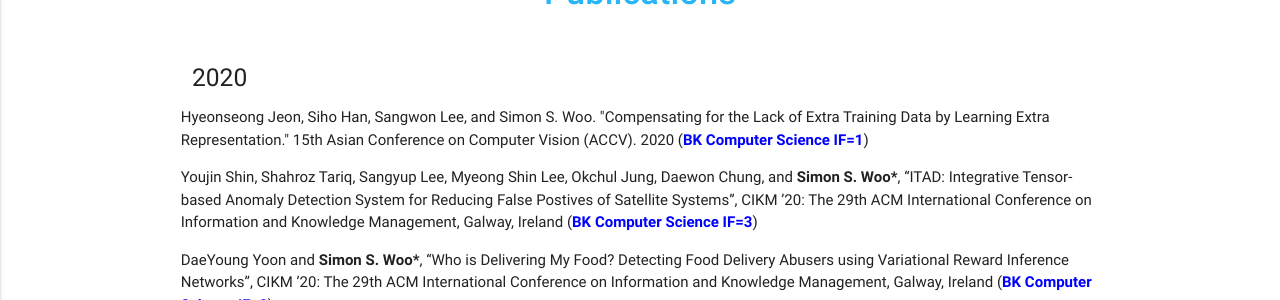
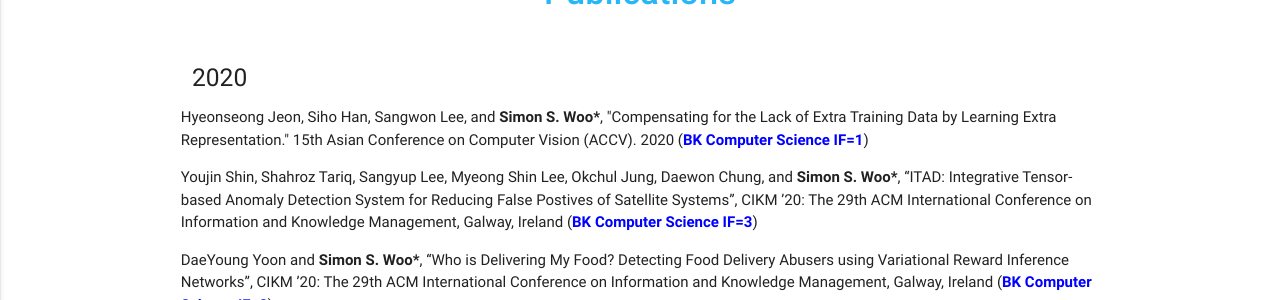
Before and after one commit to Yurim990507/DASH-Lab.github.io, a Jekyll site: the page built from example2.md, in a window 1280 px wide and 900 px high. Shown: the part 122-422 px from the top of the window. Built offline with Jekyll 4.4.1, drawn with Linux system fonts in a browser that asks for light colours.

Commit message:
Update example2.md

```diff
--- a/example2.md
+++ b/example2.md
@@ -10,7 +10,7 @@ permalink: /Publications/
     <h5>2020</h5>
     <div class="row">
 
-<p> Hyeonseong Jeon, Siho Han, Sangwon Lee, and Simon S. Woo. "Compensating for the Lack of Extra Training Data by Learning Extra Representation." 15th Asian Conference on Computer Vision (ACCV). 2020  (<b><font color='blue'>BK Computer Science IF=1</font></b>)</p>
+<p> Hyeonseong Jeon, Siho Han, Sangwon Lee, and <b>Simon S. Woo*</b>, "Compensating for the Lack of Extra Training Data by Learning Extra Representation." 15th Asian Conference on Computer Vision (ACCV). 2020  (<b><font color='blue'>BK Computer Science IF=1</font></b>)</p>
 
 <p> Youjin Shin, Shahroz Tariq, Sangyup Lee, Myeong Shin Lee, Okchul Jung, Daewon Chung, and <b>Simon S. Woo*</b>, “ITAD: Integrative Tensor-based Anomaly Detection System for Reducing False Postives of Satellite Systems”, CIKM ’20: The 29th ACM International Conference on Information and Knowledge Management, Galway, Ireland (<b><font color='blue'>BK Computer Science IF=3</font></b>)</p>
 
```
